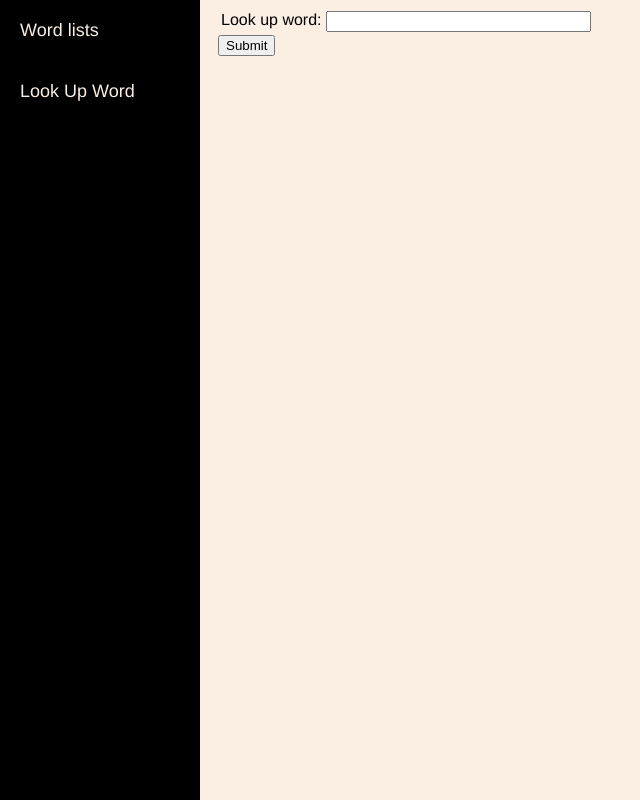
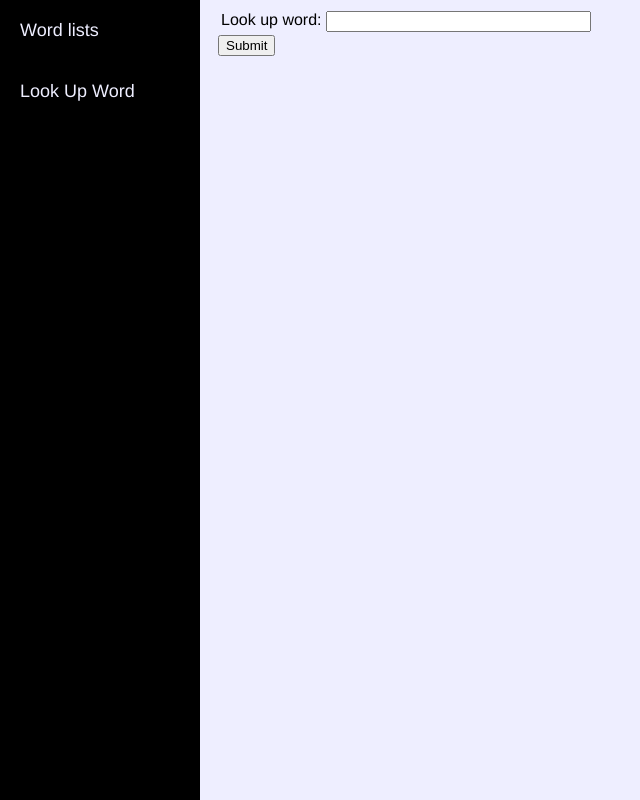
Before and after one commit to altoid/deutsch_lernen, a Flask app: page / in a window 1280 px wide. Shown: the whole page, without its empty margins (0-640 px from the left). Run offline with Flask 3, Linux system fonts and the light colour scheme.

Commit message:
futzing with colors.

```diff
--- a/dlernen/static/styles.css
+++ b/dlernen/static/styles.css
@@ -1,14 +1,21 @@
 :root {
     --sidebar-width:  200px;
+    --background-color: #eeeeff;
+    --link-color: blue;
 }
 
 body {
-    background-color: #fbeee2;
+    /* background-color: #fbeee2;*/
+    background-color: var(--background-color);
     font-family: helvetica
 }
 
 a {
     text-decoration: none
+}
+
+a:link, a:visited {
+    color: var(--link-color);
 }
 
 ul {
@@ -76,7 +83,7 @@ td.word_attributes {
 .sidebar a {
     display: block;
     text-decoration: none;
-    color: #fbeee2;
+    color: var(--background-color);
     font-size: large;
     padding: 20px;
 }
```
